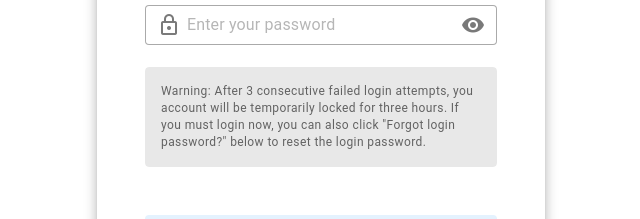
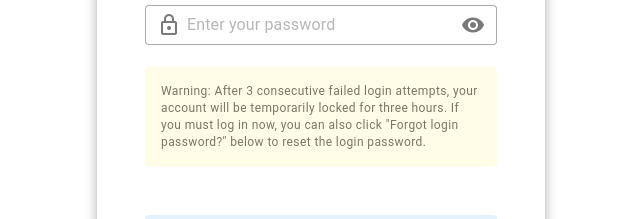
Before and after one commit to juangz1912/nuxtjs, a Nuxt app: page / in a window 1280 px wide. Shown: the part 395-614 px from the top of the page, without its empty margins (319-959 px from the left). Built offline with nearby package versions, Linux system fonts and the light colour scheme.

Commit message:
feat: se cambio el warning y la contraseña

```diff
--- a/pages/index.vue
+++ b/pages/index.vue
@@ -45,11 +45,11 @@
 
       <v-card
         class="mb-12"
-        color="surface-variant"
+        color="yellow"
         variant="tonal"
       >
         <v-card-text class="text-medium-emphasis text-caption">
-          Warning: After 3 consecutive failed login attempts, you account will be temporarily locked for three hours. If you must login now, you can also click "Forgot login password?" below to reset the login password.
+          Warning: After 3 consecutive failed login attempts, your account will be temporarily locked for three hours. If you must log in now, you can also click "Forgot login password?" below to reset the login password.
         </v-card-text>
       </v-card>
       <NuxtLink to="/inicio">
@@ -77,8 +77,21 @@
     </v-card>
   </div>
 </template>
+
 <script>
 definePageMeta({
   layout: "blank",
 });
+export default {
+  data() {
+    return {
+      visible: false, // Nuevo data property para controlar la visibilidad de la contraseña
+    };
+  },
+  methods: {
+    togglePasswordVisibility() {
+      this.visible = !this.visible;
+    },
+  },
+};
 </script>
```
